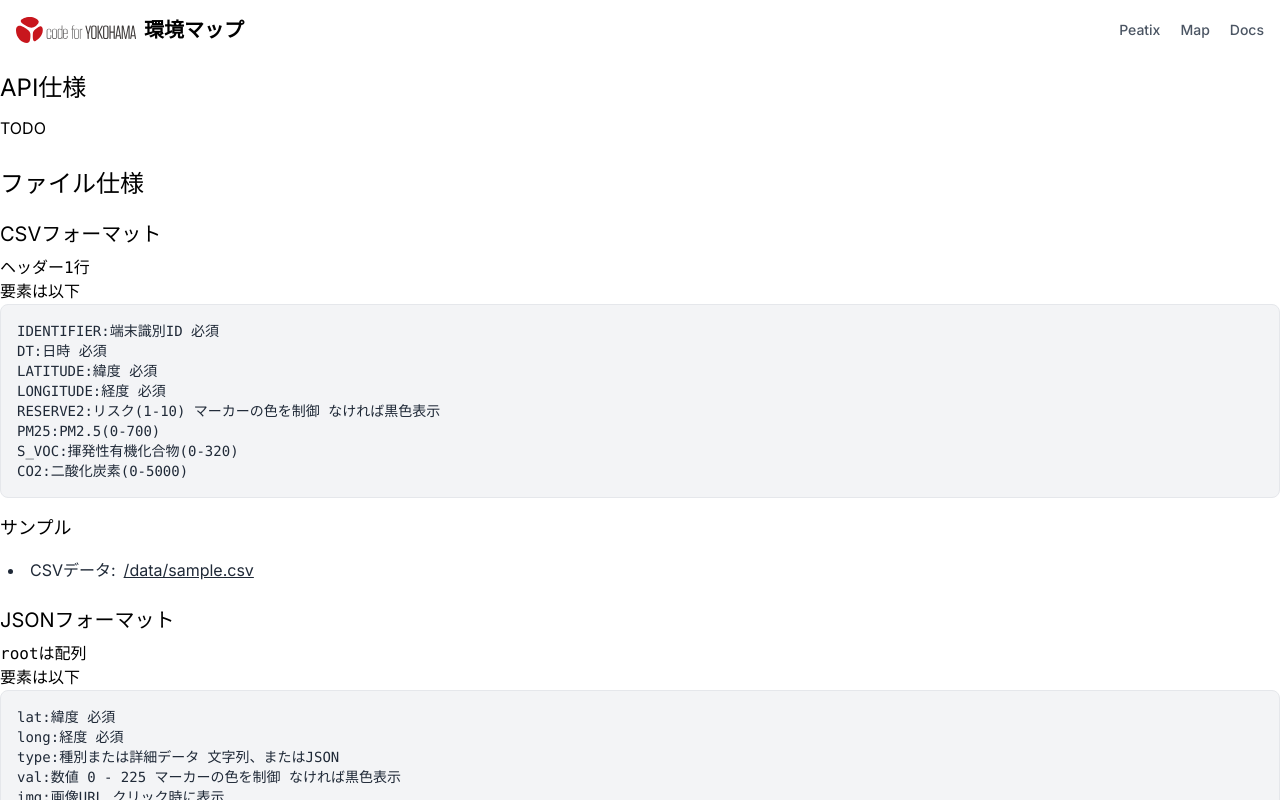
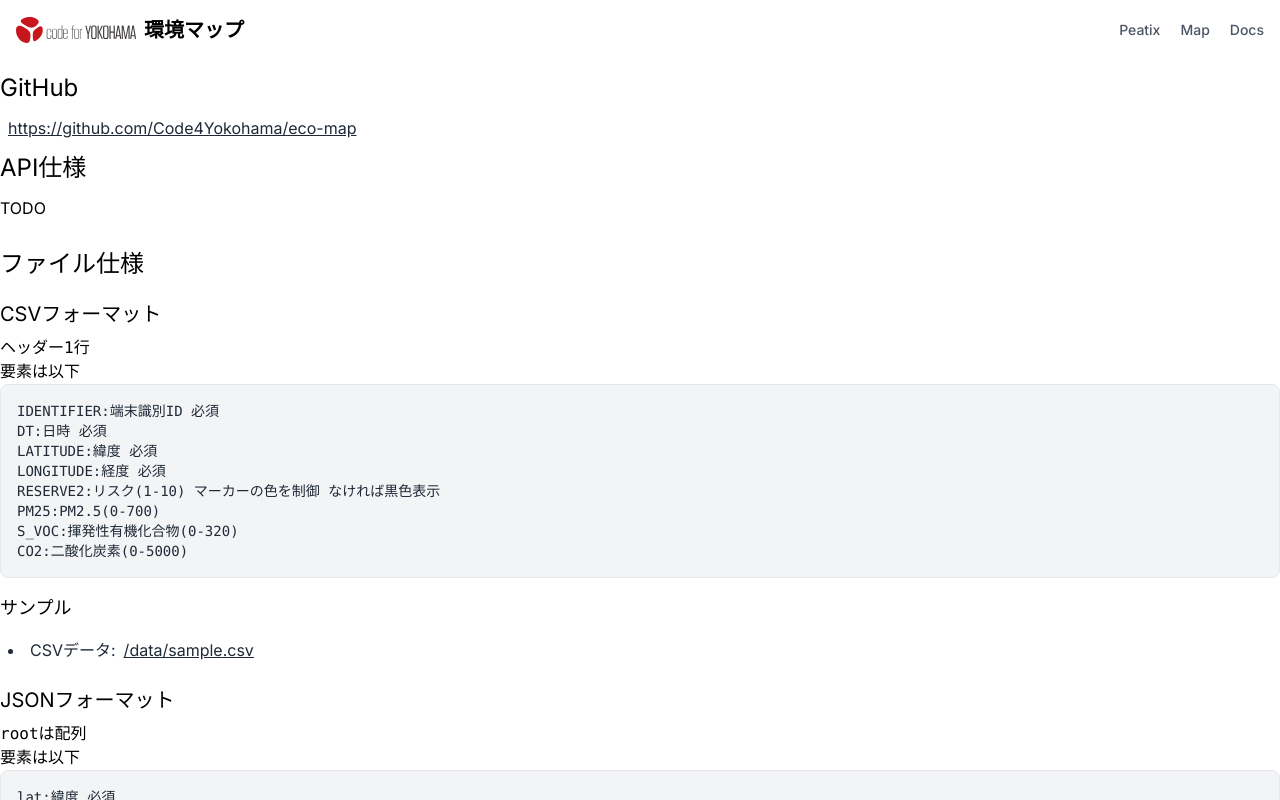
Before and after one commit to nichesuch/eco-map, a Next.js app: page /docs in a window 1280 px wide. Shown: the top 800 px of the page. Built offline with nearby package versions, Linux system fonts and the light colour scheme.

Commit message:
GitHubリンク追加

```diff
--- a/src/app/docs/page.tsx
+++ b/src/app/docs/page.tsx
@@ -4,6 +4,8 @@ import React from "react";
 
 function DocsPage() {
   return <main className="container mx-auto">
+    <h2 className="text-2xl my-3">GitHub</h2>
+    <p><a className="px-2 text-gray-800 underline decoration-gray-800 hover:opacity-80 dark:text-white dark:decoration-white" href="https://github.com/Code4Yokohama/eco-map">https://github.com/Code4Yokohama/eco-map</a></p>
     <h2 className="text-2xl my-3">API仕様</h2>
     <p>TODO</p>
     <h2 className="text-2xl my-3 pt-4">ファイル仕様</h2>
```
